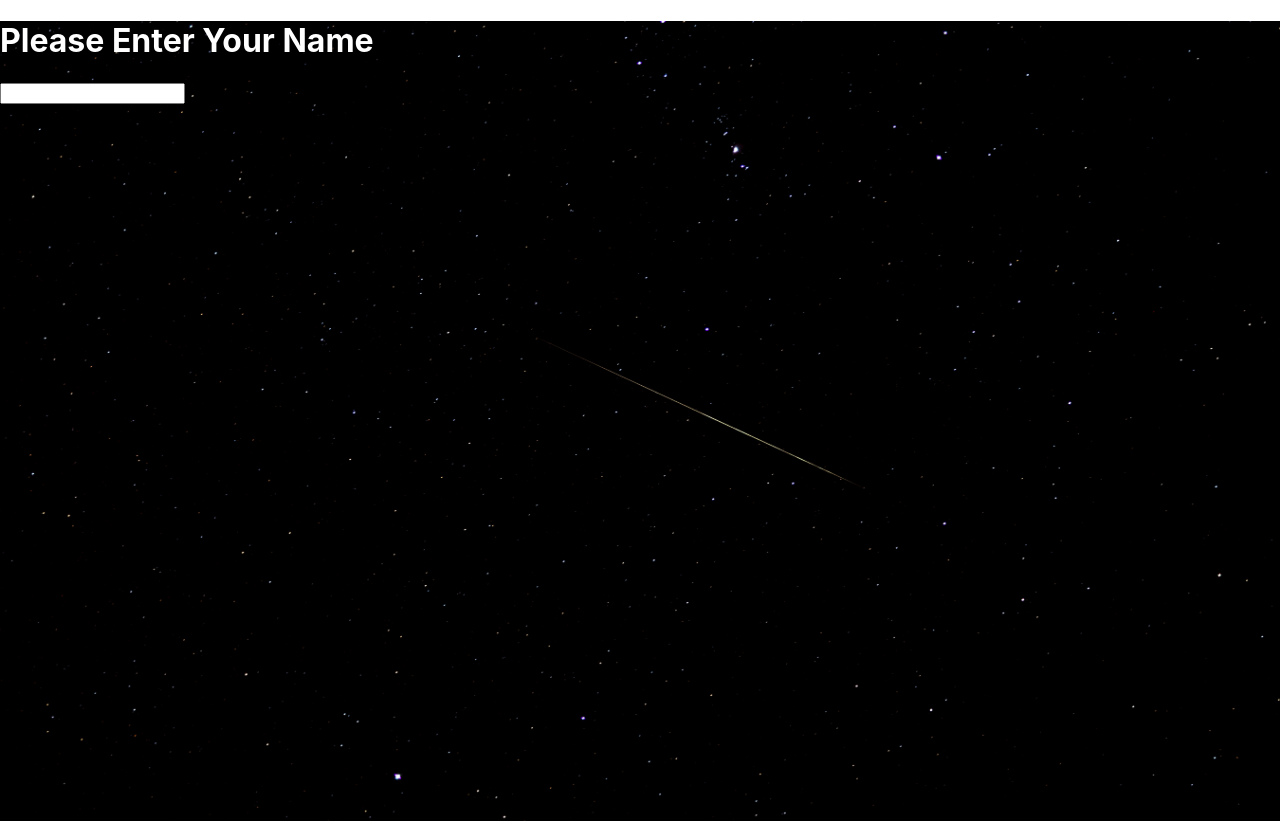
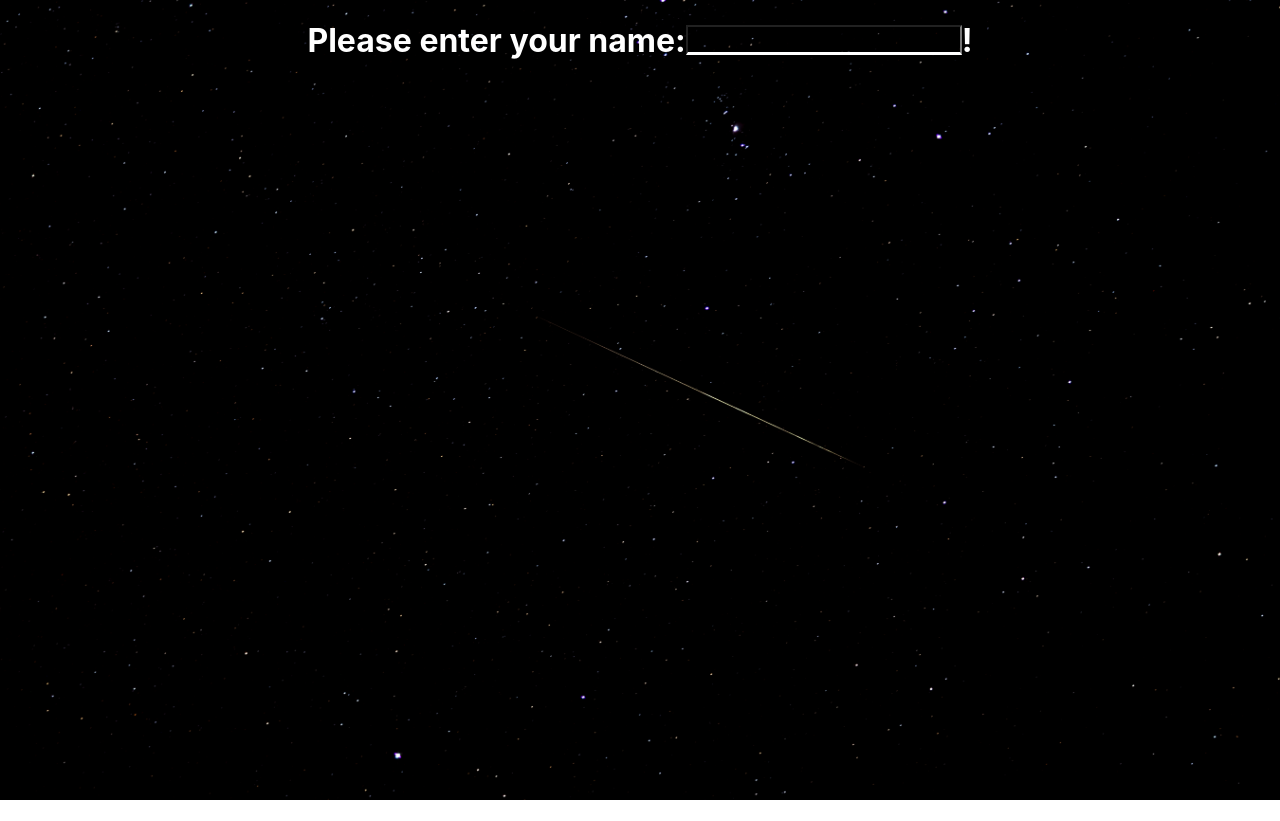
Before and after one commit to layadang/AstroBeanpot, a React (Create React App) app: page / in a window 1280 px wide. After the commit the page ends 800 px from the top, so only its background shows below. Built offline with nearby package versions, Linux system fonts and the light colour scheme.

Commit message:
Input box adjusts with name

```diff
--- a/src/components/WelcomeName.js
+++ b/src/components/WelcomeName.js
@@ -9,15 +9,24 @@ function WelcomeName(props) {
   const [name, setName] = useState(props.name);
 
     return (
-      <div>
-        {name ? <h1> Welcome, {name}! </h1> : <h1>Please Enter Your Name </h1>}
+      <div className = "container">
+        {name ? <h1> Hello,</h1> : <h1> Please enter your name: </h1>}
         <label>
 
-          <input type="text" value={name} onChange={e => {
-            setName(e.target.value)
-          } }/>
+          <input
+            className="nameBox"
+            type="text"
+            value={name}
+            size={name.length}
+            onChange={e => {
+              setName(e.target.value)
+          } }
+            />
+
         </label>
+        <h1> ! </h1>
       </div>
+
     );
   };
 
```
